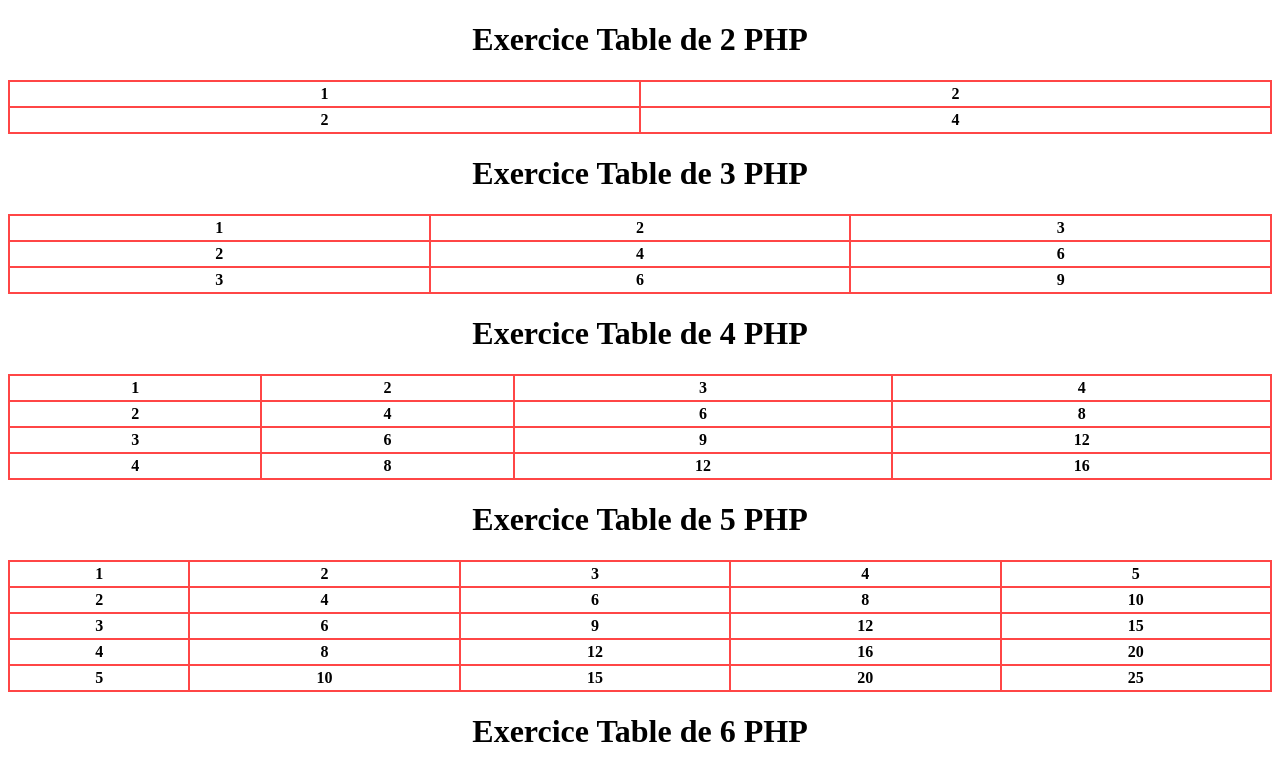
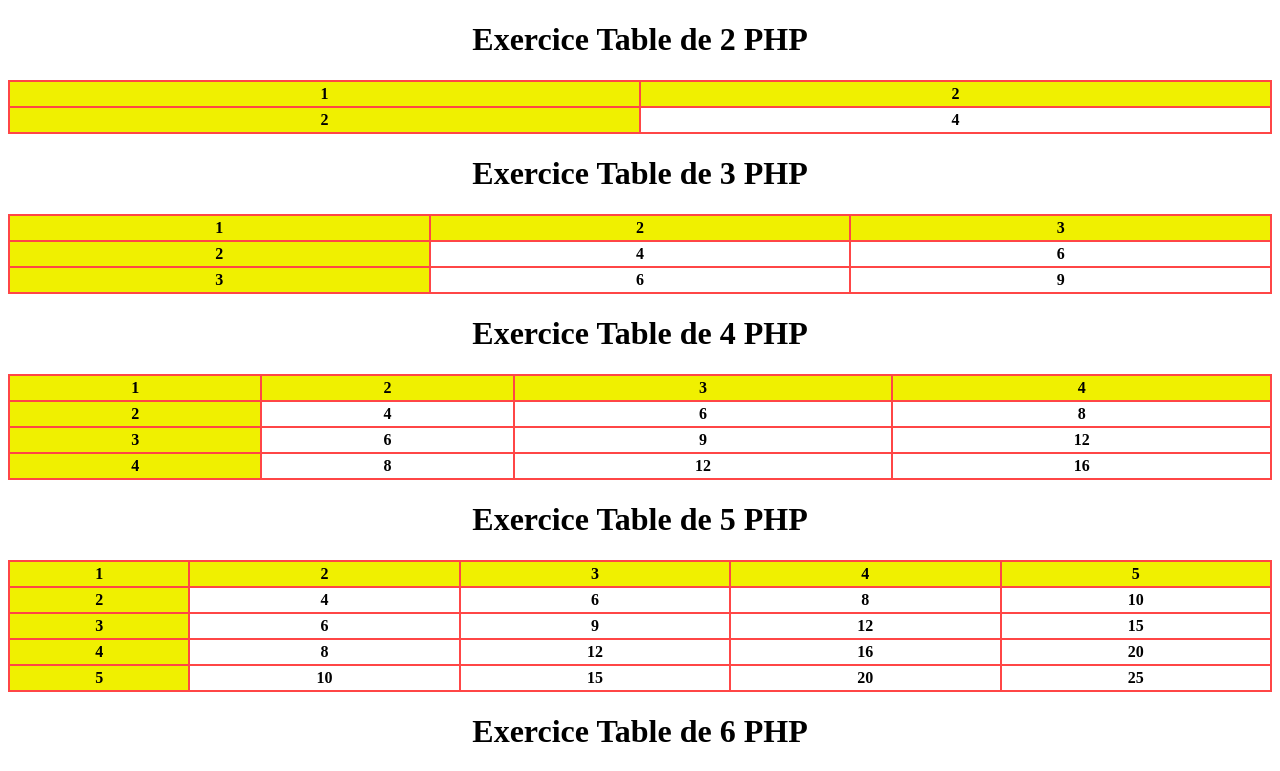
Before and after one commit to Strike3052/ExercicePHP, a PHP site: page / in a window 1280 px wide. Shown: the top 771 px of the page. Run offline with PHP 8.4, Linux system fonts and the light colour scheme; lists and menus that the app fills with data are empty.

```diff
--- a/index.php
+++ b/index.php
@@ -16,7 +16,11 @@
                         for ($x = 1; $x <=$nb; $x++) {
                             echo "<tr>";
                             for ($y = 1; $y <=$nb; $y++) {
-                                echo "<th>", $x*$y, "</th>";
+                                if ($x==1 or $y==1) {
+                                        echo "<th class='cont'>", $x*$y, "</th>";
+                                } else {
+                                        echo "<th>", $x*$y, "</th>";
+                                }
                             }
                             echo "</tr>";
                         }
--- a/style.css
+++ b/style.css
@@ -13,3 +13,7 @@ th, tr {
     border-width: 2px;
     padding: 3px;
 }
+
+.cont {
+	background-color: rgb(240,240,0);
+}
```
Also changed, not shown: 1 other file.
